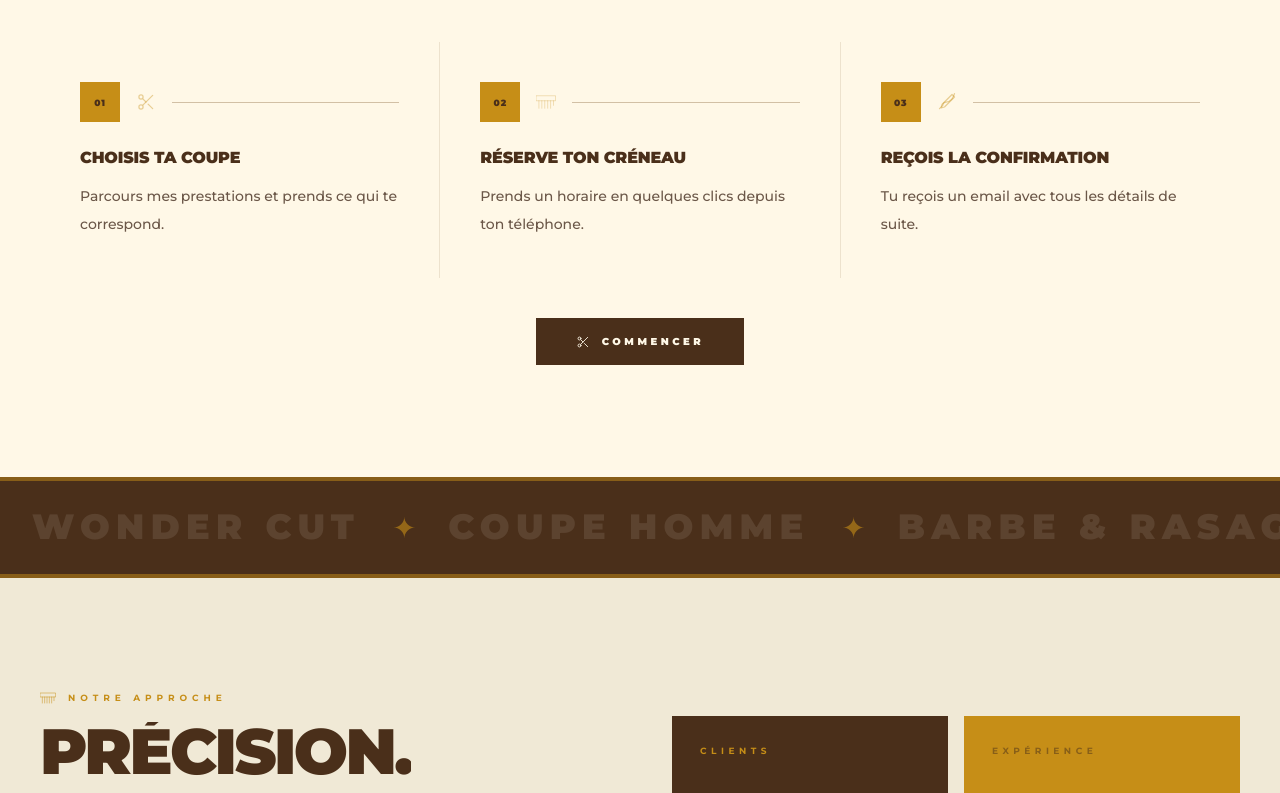
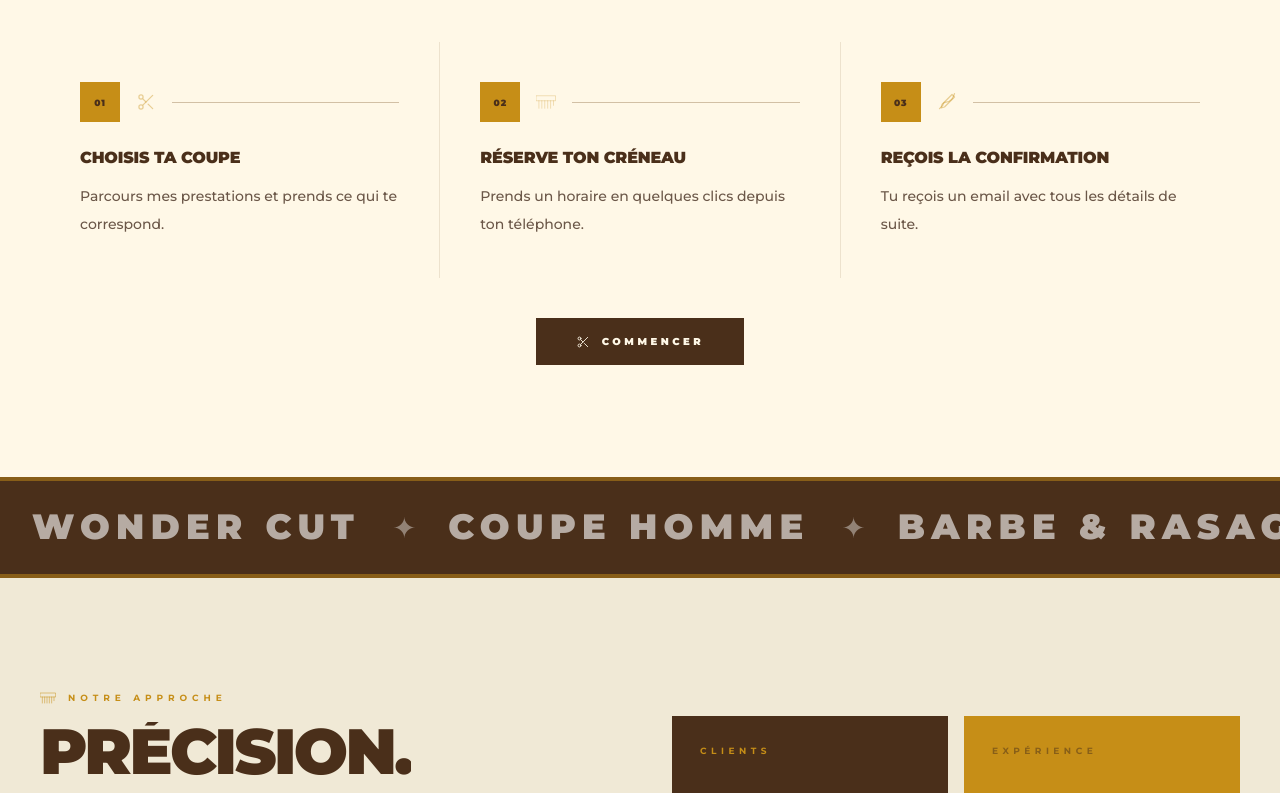
Before and after one commit to Othmanebke/barbeurcut, a React (Vite) app: page / in a window 1280 px wide. Shown: the part 2000-2793 px from the top of the page. Built offline with nearby package versions, Linux system fonts and the light colour scheme; no server answers; the HTML template or start-up script is replaced by a standard one.

Commit message:
style: make marquee text white and visible on dark/gold backgrounds

```diff
--- a/src/components/Marquee.jsx
+++ b/src/components/Marquee.jsx
@@ -21,15 +21,15 @@ export default function Marquee({ dark = false, gold = false, reverse = false, s
     : 'border-y-4 border-brand bg-cream';
 
   const textCls = gold
-    ? 'text-dark/15'
+    ? 'text-white/70'
     : dark
-    ? 'text-cream/10'
-    : 'text-dark/12';
+    ? 'text-white/60'
+    : 'text-dark/20';
 
   const dotCls = gold
-    ? 'text-dark/40'
+    ? 'text-white/50'
     : dark
-    ? 'text-brand/60'
+    ? 'text-white/40'
     : 'text-brand';
 
   return (
```
